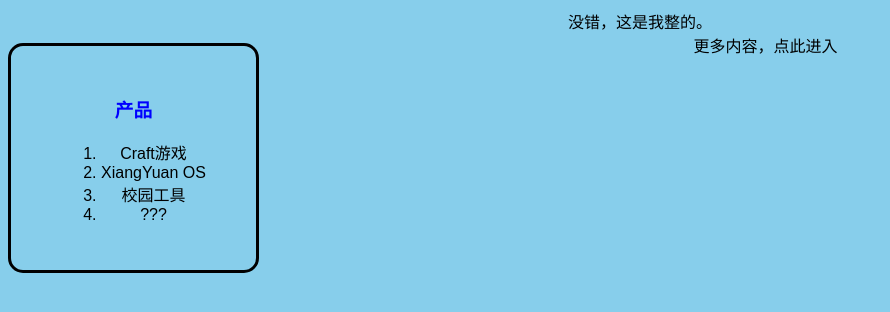
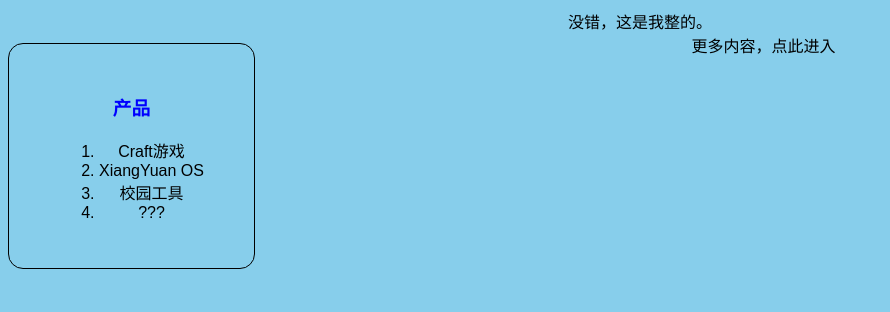
Before and after one commit to XYGyoung/XYGyoung.github.io, a plain HTML site: page index.html in a window 1280 px wide. Shown: the part 70-382 px from the top of the page, without its empty margins (0-890 px from the left). Drawn offline with Linux system fonts and the light colour scheme.

Commit message:
Create style.css

```diff
--- a/style.css
+++ b/style.css
@@ -21,7 +21,7 @@
 {
         float: left;
         border-style: solid;
-        border-size: 1px;
+        border-width: 1px;
         border-radius: 15px;
         padding: 30px 50px 30px 50px;
 }
```
